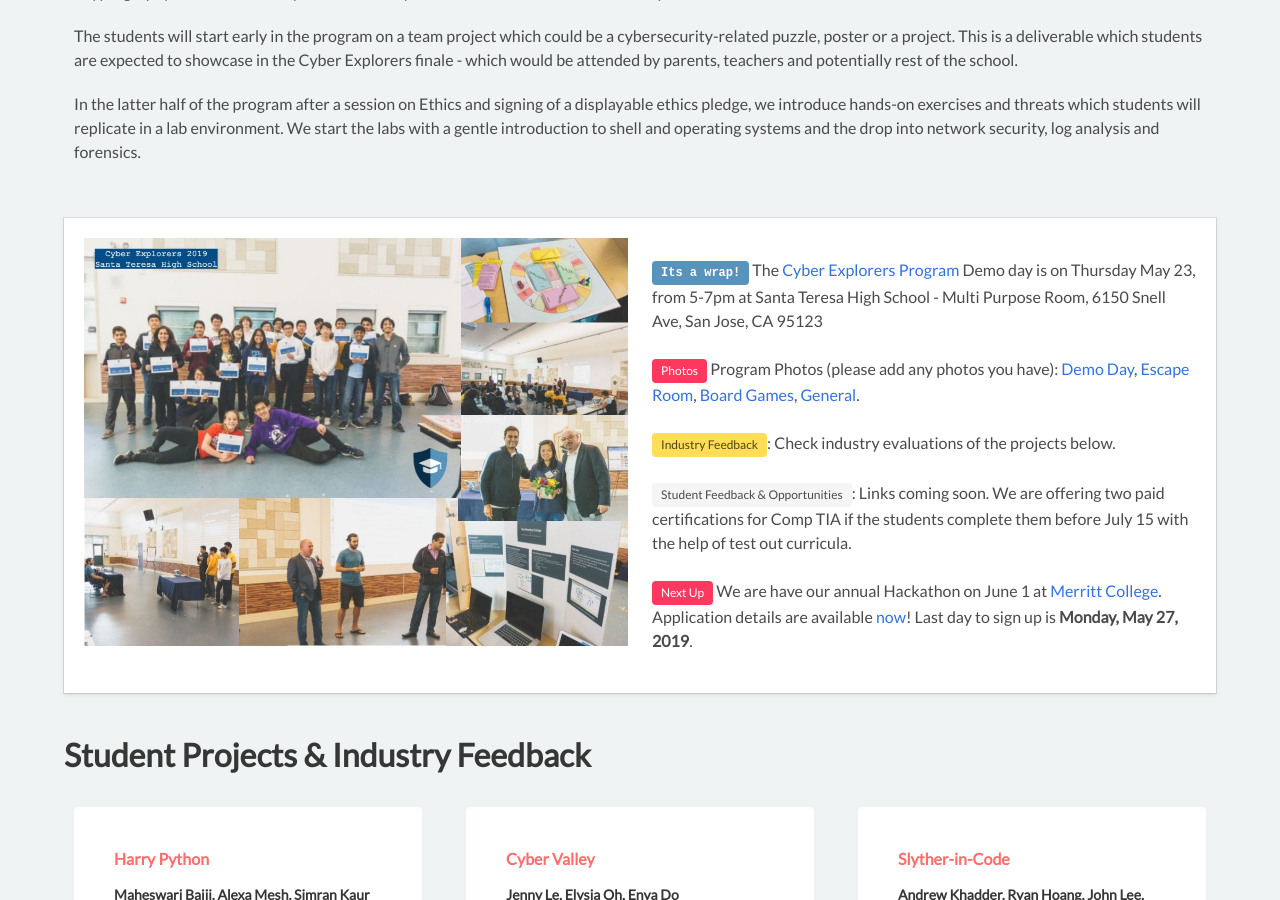
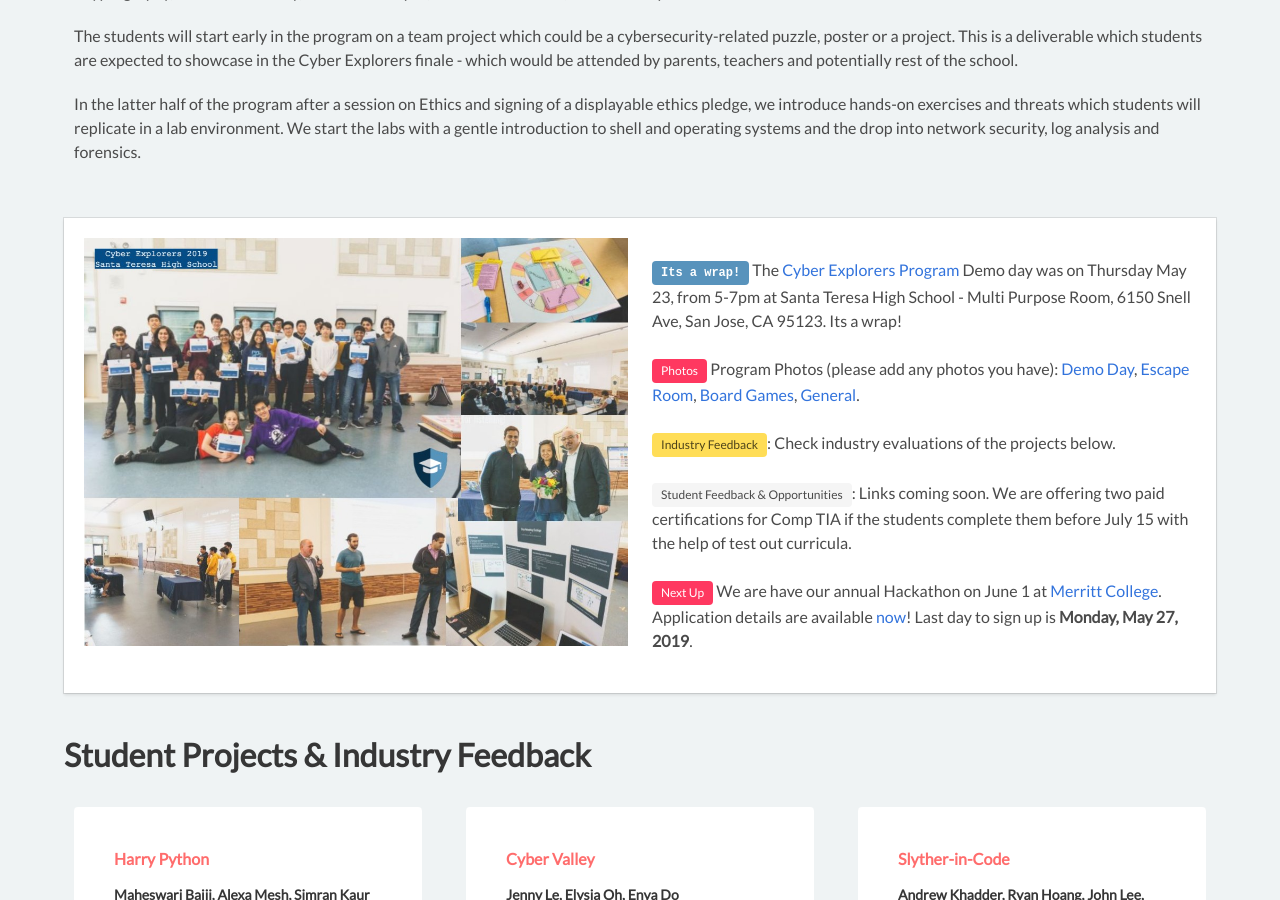
Before and after one commit to cyberdefendersprogram/www-homepage, a Jekyll site: the page built from cyberexplorers.md, in a window 1280 px wide and 900 px high, scrolled down 386 px. Built offline with Jekyll 4.4.1, drawn with Linux system fonts in a browser that asks for light colours; nearby versions of some CDN libraries.

Commit message:
Update cyberexplorers.md

```diff
--- a/cyberexplorers.md
+++ b/cyberexplorers.md
@@ -25,8 +25,8 @@ we introduce hands-on exercises and threats which students will replicate in a l
         <div class="column is-half">
         <p class="has-text-left">
             <div>
-                <span class="tag is-primary">Its a wrap!</span> The <a href='/cyberexplorers'>Cyber Explorers Program</a> Demo day is on
-                Thursday May 23, from 5-7pm at Santa Teresa High School - Multi Purpose Room, 6150 Snell Ave, San Jose, CA 95123
+                <span class="tag is-primary">Its a wrap!</span> The <a href='/cyberexplorers'>Cyber Explorers Program</a> Demo day was on
+                Thursday May 23, from 5-7pm at Santa Teresa High School - Multi Purpose Room, 6150 Snell Ave, San Jose, CA 95123. Its a wrap!
                 <br/> <br/>
                 <span class="tag is-danger">Photos</span> Program Photos (please add any photos you have): <a href="https://photos.app.goo.gl/LpYBk5bo4a2qXUkB6">Demo Day</a>,
                     <a href="https://photos.app.goo.gl/5H7TdWcDPStWU7XH9">Escape Room</a>,
```
